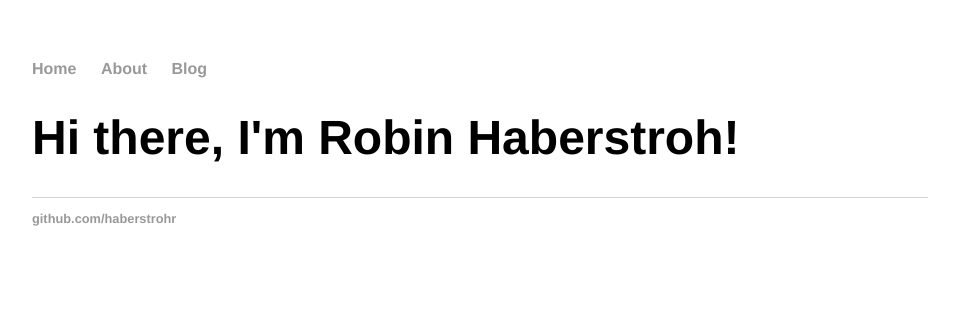
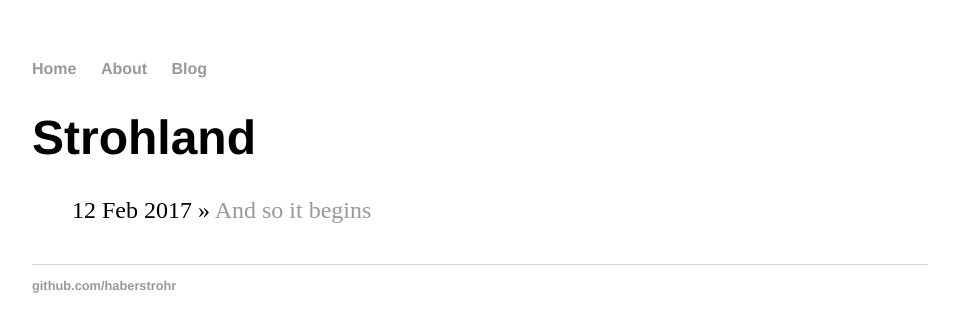
Before and after one commit to haberstrohr/haberstrohr.github.io, a Jekyll site: the page built from index.html, in a window 1280 px wide. Shown: the top 332 px of the page, without its empty margins (160-1119 px from the left). Built offline with Jekyll 4.4.1, drawn with Linux system fonts in a browser that asks for light colours.

Commit message:
Update index.html

```diff
--- a/index.html
+++ b/index.html
@@ -2,7 +2,10 @@
 layout: default
 title: Strohland
 ---
-<div class="blurb">
-	<h1>Hi there, I'm Robin Haberstroh!</h1>
+	<h1>{{ page.title }}</h1>
+	<ul class="posts">
 
-</div><!-- /.blurb -->
+	  {% for post in site.posts %}
+	    <li><span>{{ post.date | date_to_string }}</span> » <a href="{{ post.url }}" title="{{ post.title }}">{{ post.title }}</a></li>
+	  {% endfor %}
+	</ul>
```
